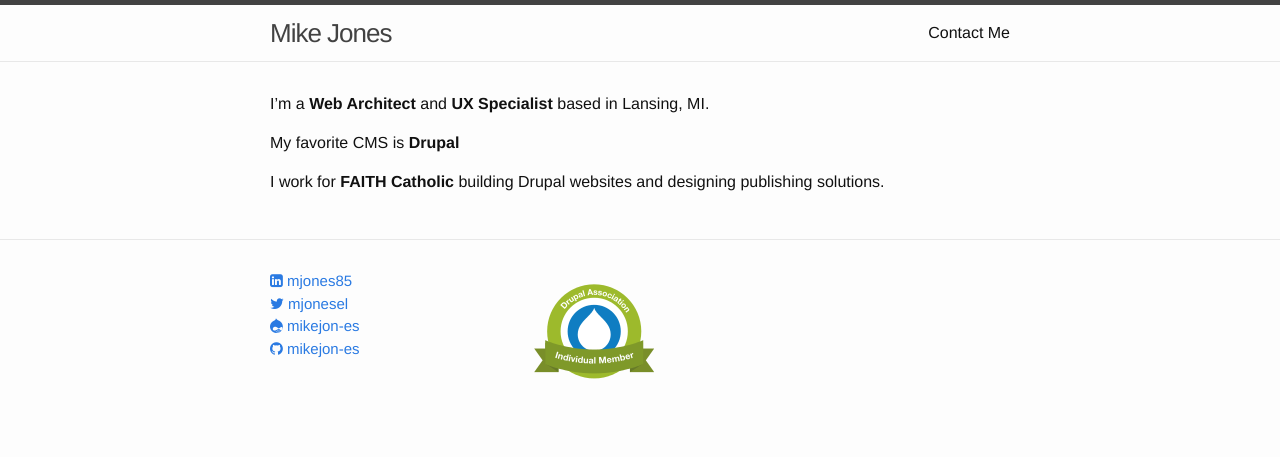
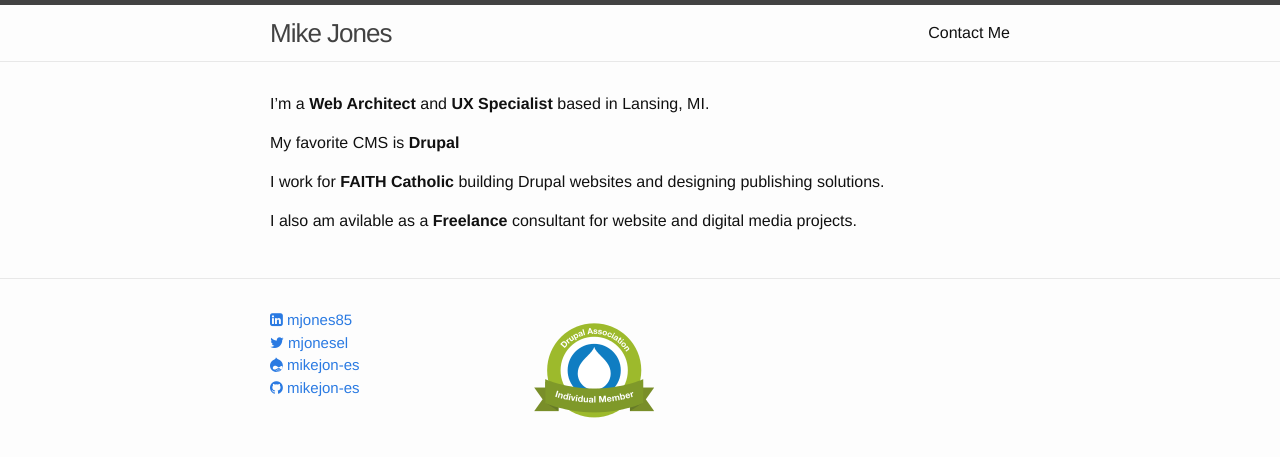
Before and after one commit to mikejon-es/mikejon-es.github.io, a Jekyll site: the page built from index.md, in a window 1280 px wide. Shown: the top 457 px of the page. Built offline with Jekyll 4.4.1, drawn with Linux system fonts in a browser that asks for light colours; nearby versions of some CDN libraries.

Commit message:
Update index.md

```diff
--- a/index.md
+++ b/index.md
@@ -9,3 +9,5 @@ I'm a **Web Architect** and **UX Specialist** based in Lansing, MI.
 My favorite CMS is **Drupal**
 
 I work for **FAITH Catholic** building Drupal websites and designing publishing solutions.
+
+I also am avilable as a **Freelance** consultant for website and digital media projects.
```
